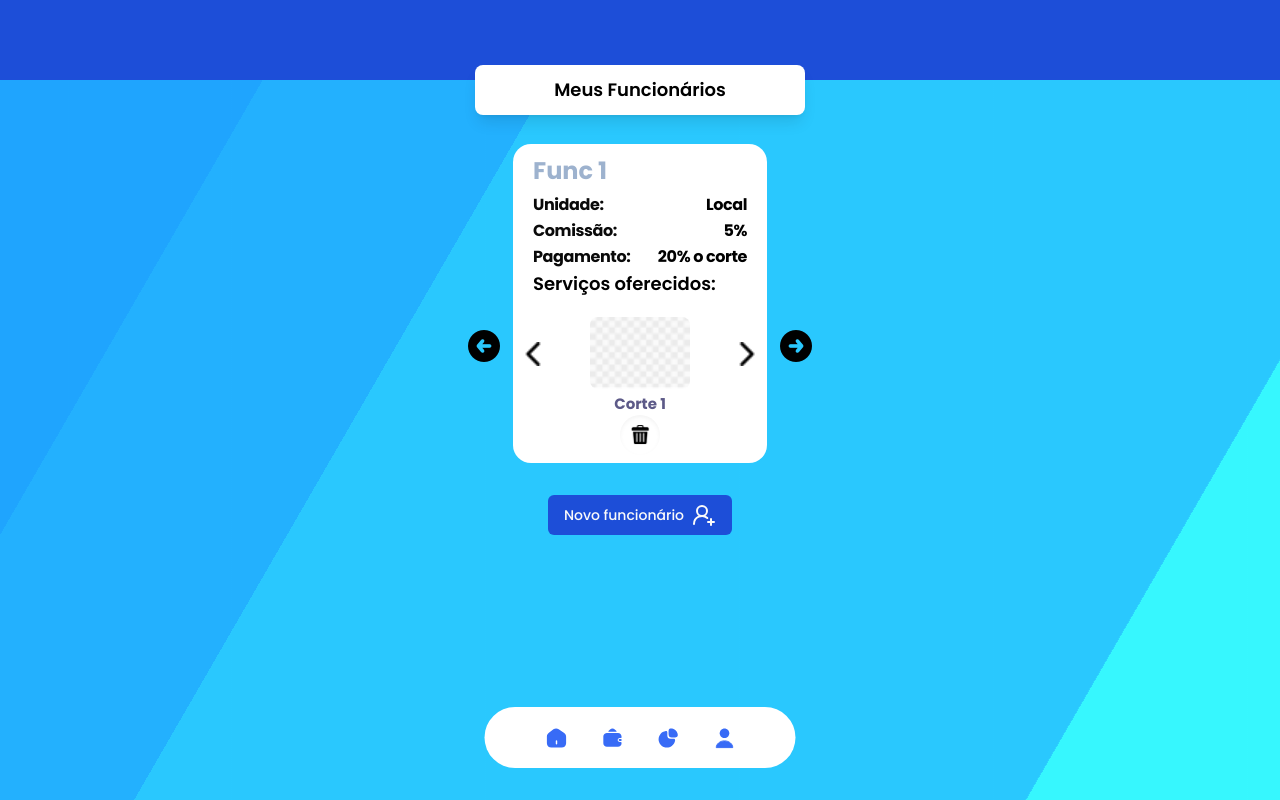
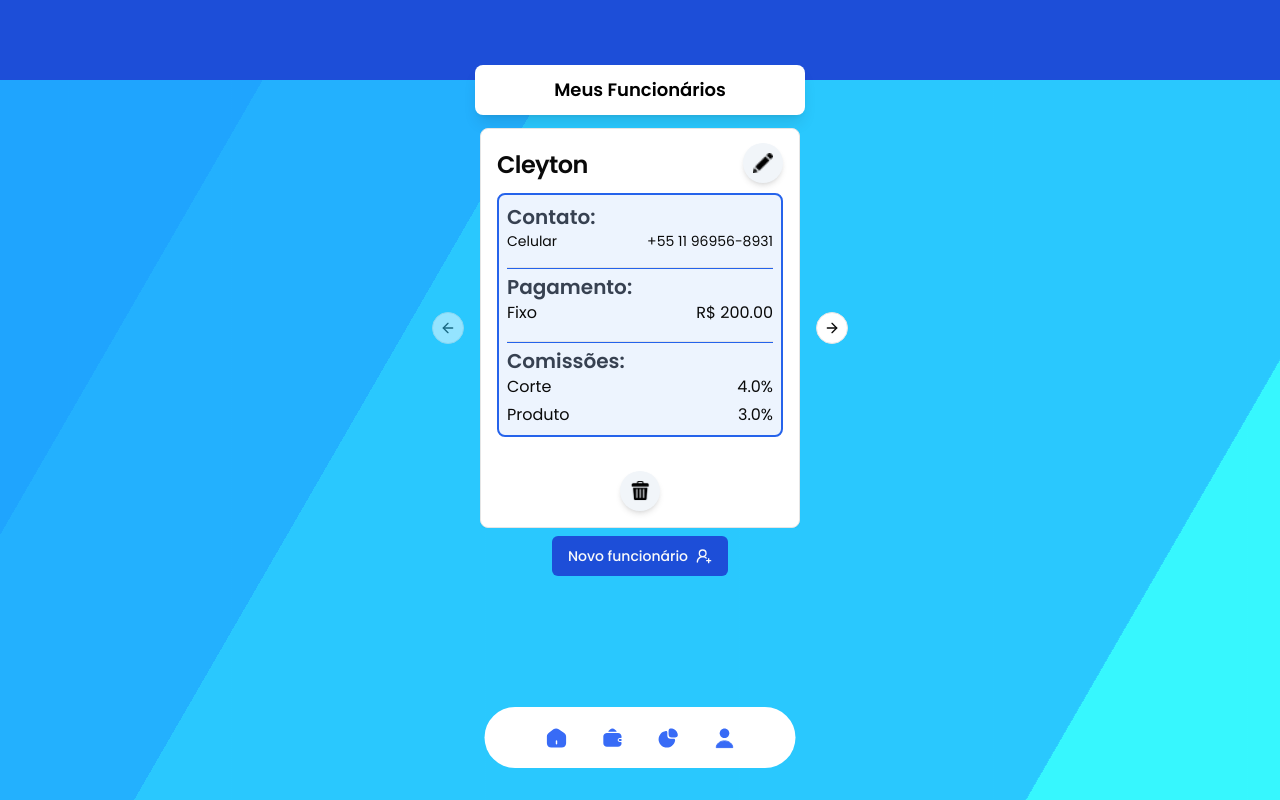
Before and after one commit to rafascampelo/frontend-da-onwave, a Next.js app: page /myEmployeesScreen in a window 1280 px wide. Built offline with nearby package versions, Linux system fonts and the light colour scheme.

Commit message:
fix myEmployees

```diff
--- a/next.config.mjs
+++ b/next.config.mjs
@@ -1,4 +1,12 @@
 /** @type {import('next').NextConfig} */
-const nextConfig = {};
+// next.config.js
+const nextConfig = {
+  webpack(config, { isServer }) {
+    if (!isServer) {
+      config.devtool = "source-map"; // Mude para source-map
+    }
+    return config;
+  },
+};
 
 export default nextConfig;
--- a/package.json
+++ b/package.json
@@ -21,7 +21,7 @@
     "clsx": "^2.1.1",
     "date-fns": "^3.6.0",
     "embla-carousel-autoplay": "^8.3.0",
-    "embla-carousel-react": "^8.3.0",
+    "embla-carousel-react": "^8.4.0",
     "lucide-react": "^0.446.0",
     "next": "^14.2.13",
     "next-auth": "^4.24.10",
--- a/src/app/(screens)/myEmployeesScreen/page.jsx
+++ b/src/app/(screens)/myEmployeesScreen/page.jsx
@@ -1,16 +1,4 @@
-"use client";
 import Image from "next/image";
-import { useState } from "react";
-import {
-  Dialog,
-  DialogClose,
-  DialogContent,
-  DialogDescription,
-  DialogFooter,
-  DialogHeader,
-  DialogTitle,
-  DialogTrigger,
-} from "@/components/ui/dialog";
 import {
   AlertDialog,
   AlertDialogContent,
@@ -24,66 +12,64 @@ import {
   AlertDialogCancel,
   AlertDialogDescription,
 } from "@radix-ui/react-alert-dialog";
-import FormCreateUser from "@/components/ui/formCreateUser";
+
 import { Button } from "@/components/ui/button";
 import Link from "next/link";
 import { UserRoundPlus } from "lucide-react";
+import {
+  Carousel,
+  CarouselContent,
+  CarouselItem,
+  CarouselNext,
+  CarouselPrevious,
+} from "@/components/ui/carousel";
+import {
+  Card,
+  CardContent,
+  CardFooter,
+  CardHeader,
+  CardTitle,
+} from "@/components/ui/card";
+
+import EditEmployee from "@/components/ui/editEmployee";
 export default function MyEmployeesScreen() {
   const funcionarios = [
     {
-      nome: "Func 1",
-      unidade: "Local",
-      comissao: "5%",
-      pagamento: "20% o corte",
-      servicos: [
-        { src: "/imagemteoria.png", label: "Corte 1" },
-        { src: "/imagemteoria.png", label: "Corte 2" },
-      ],
+      id: 1,
+      nome: "Cleyton",
+      fixo: 200,
+      comissaoProduto: 3,
+      comissaoCorte: 4,
+      contato: "11 96956-8931",
     },
     {
-      nome: "Func 2",
-      unidade: "Local 2",
-      comissao: "10%",
-      pagamento: "30% o corte",
-      servicos: [
-        { src: "/imagemteoria.png", label: "Corte A" },
-        { src: "/imagemteoria.png", label: "Corte B" },
-      ],
+      id: 2,
+      nome: "Felipe",
+      fixo: 200,
+      comissaoProduto: 3,
+      comissaoCorte: 40,
+      contato: "11 96956-8931",
+    },
+    {
+      id: 3,
+      nome: "Rogerio",
+      fixo: 200,
+      comissaoProduto: 30,
+      comissaoCorte: 40,
+      contato: "11 96956-8931",
+    },
+    {
+      id: 4,
+      nome: "Paulo",
+      fixo: 200,
+      comissaoProduto: 2,
+      comissaoCorte: 4,
+      contato: "11 96956-8931",
     },
   ];
 
-  const [activeFuncIndex, setActiveFuncIndex] = useState(0);
-  const [activeServicoIndex, setActiveServicoIndex] = useState(0);
-
-  const handleNextFunc = () => {
-    setActiveFuncIndex((prevIndex) => (prevIndex + 1) % funcionarios.length);
-    setActiveServicoIndex(0); // Resetar o carrossel de serviços ao mudar o funcionário
-  };
-
-  const handlePrevFunc = () => {
-    setActiveFuncIndex(
-      (prevIndex) => (prevIndex - 1 + funcionarios.length) % funcionarios.length
-    );
-    setActiveServicoIndex(0);
-  };
-
-  const handleNextServico = () => {
-    setActiveServicoIndex(
-      (prevIndex) =>
-        (prevIndex + 1) % funcionarios[activeFuncIndex].servicos.length
-    );
-  };
-
-  const handlePrevServico = () => {
-    setActiveServicoIndex(
-      (prevIndex) =>
-        (prevIndex - 1 + funcionarios[activeFuncIndex].servicos.length) %
-        funcionarios[activeFuncIndex].servicos.length
-    );
-  };
-
   return (
-    <div className="flex flex-col gap-6">
+    <div className="flex flex-col gap-2 ">
       <div className="h-20 w-full bg-blue-700  flex items-center justify-center">
         <div className="relative w-[330px] h-[50px] flex items-center justify-center top-[50px] bg-white shadow-lg rounded-lg">
           <span className="text-lg font-semibold text-black text-center">
@@ -91,120 +77,61 @@ export default function MyEmployeesScreen() {
           </span>
         </div>
       </div>
-      <div className="justify-center items-center flex flex-col ">
-        {/* Carrossel de funcionários */}
-        <div className="relative flex items-center">
-          {/* Seta esquerda para navegar entre os funcionários */}
-          <button
-            className="absolute bottom-[85px] left-[-45px] transform -translate-y-1/2"
-            onClick={handlePrevFunc}
-          >
-            <Image
-              src="/esquerdauser.png"
-              alt="Seta anterior"
-              width={32}
-              height={32}
-            />
-          </button>
-
-          <div className="w-[254px] h-auto flex flex-col relative mt-10 bg-white rounded-[18px]">
-            <span className="text-[#9db2ce] text-2xl absolute top-2 left-5 font-bold leading-[38px]">
-              {funcionarios[activeFuncIndex].nome}
-            </span>
-            <div className="mt-12 w-full">
-              <table className="w-full text-center">
-                <thead>
-                  <tr>
-                    <th className="px-5 text-left text-base font-bold tracking-tight">
-                      Unidade:
-                    </th>
-                    <th className="px-5 text-right text-base font-bold tracking-tight text-black">
-                      {funcionarios[activeFuncIndex].unidade}
-                    </th>
-                  </tr>
-                </thead>
-                <tbody>
-                  <tr>
-                    <th className="px-5 text-left text-base font-bold tracking-tight">
-                      Comissão:
-                    </th>
-                    <th className="px-5 text-right text-base font-bold tracking-tight text-black">
-                      {funcionarios[activeFuncIndex].comissao}
-                    </th>
-                  </tr>
-
-                  <tr>
-                    <td className="px-5 text-left text-base font-bold tracking-tight">
-                      Pagamento:
-                    </td>
-                    <td className="px-2 absolute right-3 text-base font-bold tracking-tight text-black">
-                      {funcionarios[activeFuncIndex].pagamento}
-                    </td>
-                  </tr>
-                </tbody>
-              </table>
-            </div>
-
-            <span className="text-left px-5 text-black text-[18px] font-semibold">
-              Serviços oferecidos:
-            </span>
-
-            {/* Carrossel de serviços */}
-            <div className="w-[254px] flex flex-col justify-center items-center relative mt-5 bg-white rounded-[18px]">
-              {/* Setas para o carrossel de serviços */}
-              <button
-                className="absolute left-2 transform -translate-y-1/2"
-                onClick={handlePrevServico}
-              >
-                <Image
-                  src="/seta_esquerda.png"
-                  alt="seta da esquerda"
-                  width={24}
-                  height={24}
-                />
-              </button>
-
-              <div className="flex justify-center items-center">
-                {/* Imagem ativa no carrossel de serviços */}
-                <Image
-                  src={
-                    funcionarios[activeFuncIndex].servicos[activeServicoIndex]
-                      .src
-                  }
-                  alt={
-                    funcionarios[activeFuncIndex].servicos[activeServicoIndex]
-                      .label
-                  }
-                  width={100}
-                  height={100}
-                  className="rounded-[8px]"
-                />
-              </div>
-
-              <button
-                className="absolute right-2 transform -translate-y-1/2"
-                onClick={handleNextServico}
-              >
-                <Image
-                  src="/seta_direita.png"
-                  alt="seta da direita"
-                  width={24}
-                  height={24}
-                />
-              </button>
-
-              {/* Rótulo do serviço */}
-              <span className="text-center pt-1 text-[15px] font-bold text-[#5d5a88] ">
-                {
-                  funcionarios[activeFuncIndex].servicos[activeServicoIndex]
-                    .label
-                }
+      <div className="pt-10 flex justify-center">
+        <Carousel className="w-[65%] max-w-xs flex flex-col ">
+          <CarouselContent>
+            {funcionarios.map((funcionário) => (
+              <CarouselItem key={funcionário.id}>
+                <Card className="p-4 pt-0">
+                  <CardHeader className="px-0 pb-2 relative">
+                    <CardTitle>{funcionário.nome}</CardTitle>
+                    <EditEmployee id={funcionário.id} />
+                  </CardHeader>
+                  <div className="">
+                    <CardContent className="pt-2 px-0 flex flex-col aspect-square items-center w-full">
+                      <div className="flex flex-col gap-1 bg-blue-100/50 rounded-lg border-2 border-blue-600 w-full p-2">
+                        <div className="text-left flex flex-col w-full">
+                          <h3 className=" text-gray-700 text-xl font-semibold">
+                            Contato:
+                          </h3>
+                          <div className="w-full flex justify-between">
+                            <span className="text-sm">Celular</span>
+                            <span className="text-sm">
+                              +55 {funcionário.contato}
                             </span>
                           </div>
+                        </div>
+                        <hr className="bg-blue-600 h-[2px] mt-3" />
+                        <div className="flex flex-col items-start w-full">
+                          <h3 className="text-gray-700 text-xl font-semibold">
+                            Pagamento:
+                          </h3>
 
-            <div className="flex justify-center gap-2 pb-2">
+                          <div className="w-full flex justify-between">
+                            <span>Fixo</span>
+                            <span>R$ {funcionário.fixo.toFixed(2)}</span>
+                          </div>
+                        </div>
+                        <hr className="bg-blue-600 h-[2px] mt-3" />
+                        <div className="flex flex-col items-start w-full">
+                          <h3 className="text-gray-700 text-xl font-semibold">
+                            Comissões:
+                          </h3>
+                          <div className="w-full flex justify-between">
+                            <span>Corte</span>
+                            <span>{funcionário.comissaoCorte.toFixed(1)}%</span>
+                          </div>
+                        </div>
+                        <div className="w-full flex justify-between">
+                          <span>Produto</span>
+                          <span>{funcionário.comissaoProduto.toFixed(1)}%</span>
+                        </div>
+                      </div>
+                    </CardContent>
+
+                    <div className="flex justify-center">
                       <AlertDialog>
-                <AlertDialogTrigger className="h-10 w-10  mx-1 space-x-1.5 bg-white shadow-inner rounded-full flex items-center justify-center">
+                        <AlertDialogTrigger className="bg-slate-100 shadow-md h-10 w-10 rounded-full flex justify-center items-center">
                           <Image
                             src="/lixeira.png"
                             alt="editarfinanças"
@@ -214,7 +141,9 @@ export default function MyEmployeesScreen() {
                         </AlertDialogTrigger>
                         <AlertDialogContent className="w-11/12 flex flex-col justify-between rounded-lg">
                           <AlertDialogHeader>
-                    <AlertDialogTitle>Excluir Funcionário</AlertDialogTitle>
+                            <AlertDialogTitle>
+                              Excluir Funcionário
+                            </AlertDialogTitle>
                             <AlertDialogDescription>
                               Tem certeza?
                               <br /> Essa ação não pode ser revertida
@@ -234,22 +163,15 @@ export default function MyEmployeesScreen() {
                       </AlertDialog>
                     </div>
                   </div>
-
-          {/* Seta direita para navegar entre os funcionários */}
-          <button
-            className="absolute bottom-[85px] right-[-45px] transform -translate-y-1/2"
-            onClick={handleNextFunc}
-          >
-            <Image
-              src="/direitauser.png"
-              alt="Seta próxima"
-              width={32}
-              height={32}
-            />
-          </button>
+                </Card>
+              </CarouselItem>
+            ))}
+          </CarouselContent>
+          <CarouselPrevious />
+          <CarouselNext />
+        </Carousel>
       </div>
-      </div>
-      <div className="flex items-center justify-center py-2">
+      <div className="flex items-center justify-center">
         <Button className="bg-blue-700 hover:bg-blue-800">
           <Link href="/createEmployee" className="flex items-center gap-2">
             Novo funcionário
@@ -260,4 +182,3 @@ export default function MyEmployeesScreen() {
     </div>
   );
 }
-//  className =     "h-10 w-10 mx-1 space-x-1.5 bg-white shadow-inner rounded-full flex items-center justify-center";
--- a/src/app/(screens)/userScreen/page.jsx
+++ b/src/app/(screens)/userScreen/page.jsx
@@ -107,7 +107,7 @@ export default async function UserProfile() {
 
                 <Dialog>
                   <DialogTrigger>
-                    <Button className="bg-blue-600 hover:bg-blue-600 font-semibold  ">
+                    <Button className="bg-blue-600 hover:bg-blue-600 font-semibold">
                       Atualizar Contato
                     </Button>
                   </DialogTrigger>
--- a/src/app/(sells)/layout.jsx
+++ b/src/app/(sells)/layout.jsx
@@ -28,7 +28,7 @@ const services = servicesAndProducts.filter((item) => item.type === "service");
 
 export default function SellsLayout({ children }) {
   return (
-    <div className="fund">
+    <div>
       <div className="flex flex-col items-center justify-center ">
         {children}
         <div className="absolute top-5 left-3">
@@ -39,7 +39,6 @@ export default function SellsLayout({ children }) {
               className="dark:invert pb-2"
               width={32}
               height={32}
-              priority
             />
           </Link>
         </div>
--- a/src/components/ui/button.jsx
+++ b/src/components/ui/button.jsx
@@ -5,7 +5,7 @@ import { cva } from "class-variance-authority";
 import { cn } from "@/lib/utils"
 
 const buttonVariants = cva(
-  "inline-flex items-center justify-center whitespace-nowrap rounded-md text-sm font-medium ring-offset-background transition-colors focus-visible:outline-none focus-visible:ring-2 focus-visible:ring-ring focus-visible:ring-offset-2 disabled:pointer-events-none disabled:opacity-50",
+  "inline-flex items-center justify-center gap-2 whitespace-nowrap rounded-md text-sm font-medium ring-offset-background transition-colors focus-visible:outline-none focus-visible:ring-2 focus-visible:ring-ring focus-visible:ring-offset-2 disabled:pointer-events-none disabled:opacity-50 [&_svg]:pointer-events-none [&_svg]:size-4 [&_svg]:shrink-0",
   {
     variants: {
       variant: {
--- /dev/null
+++ b/src/components/ui/card.jsx
@@ -0,0 +1,50 @@
+import * as React from "react"
+
+import { cn } from "@/lib/utils"
+
+const Card = React.forwardRef(({ className, ...props }, ref) => (
+  <div
+    ref={ref}
+    className={cn("rounded-lg border bg-card text-card-foreground shadow-sm", className)}
+    {...props} />
+))
+Card.displayName = "Card"
+
+const CardHeader = React.forwardRef(({ className, ...props }, ref) => (
+  <div
+    ref={ref}
+    className={cn("flex flex-col space-y-1.5 p-6", className)}
+    {...props} />
+))
+CardHeader.displayName = "CardHeader"
+
+const CardTitle = React.forwardRef(({ className, ...props }, ref) => (
+  <div
+    ref={ref}
+    className={cn("text-2xl font-semibold leading-none tracking-tight", className)}
+    {...props} />
+))
+CardTitle.displayName = "CardTitle"
+
+const CardDescription = React.forwardRef(({ className, ...props }, ref) => (
+  <div
+    ref={ref}
+    className={cn("text-sm text-muted-foreground", className)}
+    {...props} />
+))
+CardDescription.displayName = "CardDescription"
+
+const CardContent = React.forwardRef(({ className, ...props }, ref) => (
+  <div ref={ref} className={cn("p-6 pt-0", className)} {...props} />
+))
+CardContent.displayName = "CardContent"
+
+const CardFooter = React.forwardRef(({ className, ...props }, ref) => (
+  <div
+    ref={ref}
+    className={cn("flex items-center p-6 pt-0", className)}
+    {...props} />
+))
+CardFooter.displayName = "CardFooter"
+
+export { Card, CardHeader, CardFooter, CardTitle, CardDescription, CardContent }
--- /dev/null
+++ b/src/components/ui/editEmployee.jsx
@@ -0,0 +1,111 @@
+import Image from "next/image";
+import {
+  Dialog,
+  DialogClose,
+  DialogContent,
+  DialogDescription,
+  DialogFooter,
+  DialogHeader,
+  DialogTitle,
+  DialogTrigger,
+} from "./dialog";
+import { Button } from "./button";
+import { Input } from "./input";
+
+export default function EditEmployee(id) {
+  // console.log(id);
+  return (
+    <Dialog>
+      <DialogTrigger className="bg-slate-100 shadow-md h-10 w-10 rounded-full absolute right-0 top-2 flex justify-center items-center">
+        <Image src="/editar.png" alt="editarfinanças" width={20} height={20} />
+      </DialogTrigger>
+      <DialogContent className="flex items-center justify-center flex-col transition-all duration-300 ease-in-out w-11/12 rounded-lg">
+        <DialogHeader>
+          <DialogTitle>Atualize os dados do funcionário</DialogTitle>
+          <DialogDescription>
+            Só é possivel atualizar os dados de pagamento e comissão
+          </DialogDescription>
+        </DialogHeader>
+        {/* fixo */}
+        <Dialog>
+          <DialogTrigger>
+            <Button className="min-w-[185px] bg-blue-600 hover:bg-blue-600 text-slate-200 font-semibold px-6">
+              Pagamento Fixo
+            </Button>
+          </DialogTrigger>
+          <DialogContent className="flex items-center justify-center flex-col transition-all duration-300 ease-in-out w-11/12 rounded-lg">
+            <DialogHeader>
+              <DialogTitle>Atualize o pagamento fixo</DialogTitle>
+              <DialogDescription>Digite o valor em reais</DialogDescription>
+            </DialogHeader>
+            <Input type="number"></Input>
+            <DialogFooter className=" w-full">
+              <div className="flex justify-end">
+                <Button className="bg-blue-600 hover:bg-blue-700 font-semibold">
+                  Salvar
+                </Button>
+              </div>
+            </DialogFooter>
+          </DialogContent>
+        </Dialog>
+        {/* Comissão corte */}
+        <Dialog>
+          <DialogTrigger>
+            <Button className="w-[185px] bg-blue-600 hover:bg-blue-600 text-slate-200 font-semibold px-6">
+              Comissão de corte
+            </Button>
+          </DialogTrigger>
+          <DialogContent className="flex items-center justify-center flex-col transition-all duration-300 ease-in-out w-11/12 rounded-lg">
+            <DialogHeader>
+              <DialogTitle>Atualize a comissão de corte</DialogTitle>
+              <DialogDescription>
+                O valor digitado será usado em %
+              </DialogDescription>
+            </DialogHeader>
+            <Input type="number"></Input>
+            <DialogFooter className=" w-full">
+              <div className="flex justify-end">
+                <Button className="bg-blue-600 hover:bg-blue-700 font-semibold">
+                  Salvar
+                </Button>
+              </div>
+            </DialogFooter>
+          </DialogContent>
+        </Dialog>
+        {/* comissão por produto */}
+        <Dialog>
+          <DialogTrigger>
+            <Button className="w-[185px] bg-blue-600 hover:bg-blue-600 text-slate-200 font-semibold px-4">
+              Comissão de produto
+            </Button>
+          </DialogTrigger>
+          <DialogContent className="flex items-center justify-center flex-col transition-all duration-300 ease-in-out w-11/12 rounded-lg">
+            <DialogHeader>
+              <DialogTitle>Atualize a comissão de produto</DialogTitle>
+              <DialogDescription>
+                O valor digitado será usado em %
+              </DialogDescription>
+            </DialogHeader>
+            <Input type="number"></Input>
+            <DialogFooter className=" w-full">
+              <div className="flex justify-end">
+                <Button className="bg-blue-600 hover:bg-blue-700 font-semibold">
+                  Salvar
+                </Button>
+              </div>
+            </DialogFooter>
+          </DialogContent>
+        </Dialog>
+        <DialogFooter>
+          <DialogClose>
+            <div>
+              <Button className="text-slate-200" variant="destructive">
+                Fechar
+              </Button>
+            </div>
+          </DialogClose>
+        </DialogFooter>
+      </DialogContent>
+    </Dialog>
+  );
+}
--- a/src/middleware.js
+++ b/src/middleware.js
@@ -17,5 +17,6 @@ export async function middleware(req) {
 }
 
 export const config = {
-  matcher: ["/((?!api|_next/static|_next/image|favicon\\.ico).*)"],
+  matcher:
+    "/((?!api|_next/static|_next/image|favicon.ico|sitemap.xml|robots.txt).*)",
 };
```
Also changed, not shown: src/app/(screens)/serviceScreen/page.jsx (+59 -17 lines), src/app/(sells)/treatment/page.jsx (deleted), 1 other file (tests, documents, lock files or other folders). Lines whose indentation alone changed are shown as unchanged.
